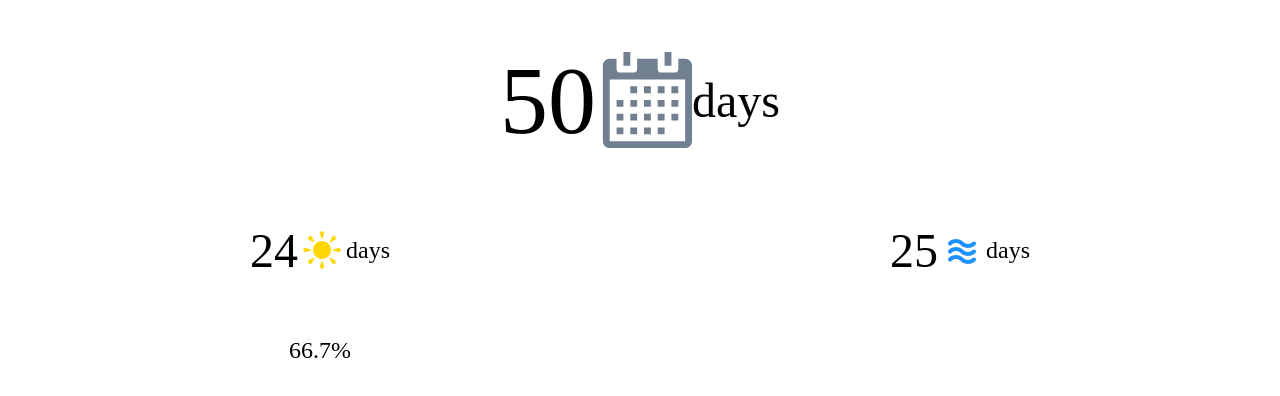
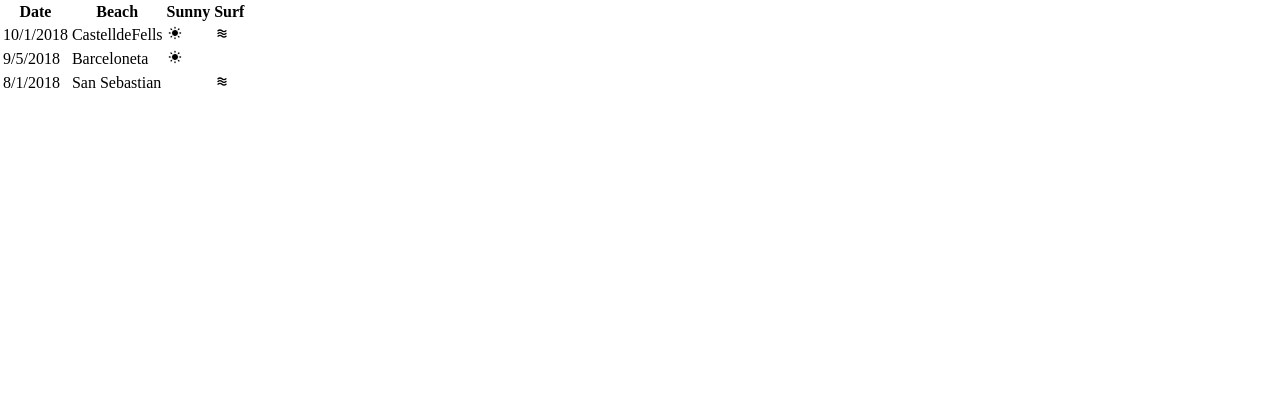
Before and after one commit to padrisimo/times-counter, a React app: page / in a window 1280 px wide. Shown: the top 396 px of the page. Built offline with nearby package versions, Linux system fonts and the light colour scheme.

Commit message:
custom validation - PropTypes

```diff
--- a/src/App.js
+++ b/src/App.js
@@ -5,12 +5,12 @@
 class App extends Component {
   render() {
     return (
-      <TimesCounter />
-      /*       <CountDaysList days={[
-              {beach: "CastelldeFells", date: new Date('10/1/2018'), sunny: true , surf: true},
-              {beach: "Barceloneta", date: new Date('9/5/2018'), sunny: true, surf: false },
-              {beach: "San Sebastian", date: new Date('8/1/2018'), sunny: false , surf: true}
-            ]} /> */
+      /* <TimesCounter /> */
+      <CountDaysList days={[
+        { beach: "CastelldeFells", date: new Date('10/1/2018'), sunny: true, surf: true },
+        { beach: "Barceloneta", date: new Date('9/5/2018'), sunny: true, surf: false },
+        { beach: "San Sebastian", date: new Date('8/1/2018'), sunny: false, surf: true }
+      ]} />
     );
   }
 }
--- a/src/Components/CountDaysList.js
+++ b/src/Components/CountDaysList.js
@@ -1,7 +1,6 @@
-import { TiWaves, TiAdjustBrightness } from 'react-icons/ti';
-import { GoCalendar } from 'react-icons/go';
+import React from 'react';
+import PropTypes from 'prop-types';
 import { CountDaysRow } from './CountDaysRow';
-import React from 'react';
 
 export const CountDaysList = ({ days }) => (
   <table>
@@ -21,3 +20,19 @@
     </tbody>
   </table>
 );
+
+CountDaysList.propTypes = {
+  days: props => {
+    if(!Array.isArray(props.days)){
+      return new Error(
+        "CountDaysList should be an array"
+      )
+    } else if (!props.days.length){
+      return new Error (
+        "CountDaysList must have at least one record"
+      )
+    } else {
+      return null;
+    }
+  }
+}
--- a/src/Components/TimesCounter.js
+++ b/src/Components/TimesCounter.js
@@ -41,6 +41,7 @@
     total: PropTypes.number,
     sunny: PropTypes.number,
     surf: PropTypes.number,
+    goal: PropTypes.number
 }
 
 
```
Also changed, not shown: src/Components/CountDaysRow.js (+8 -1 lines).
